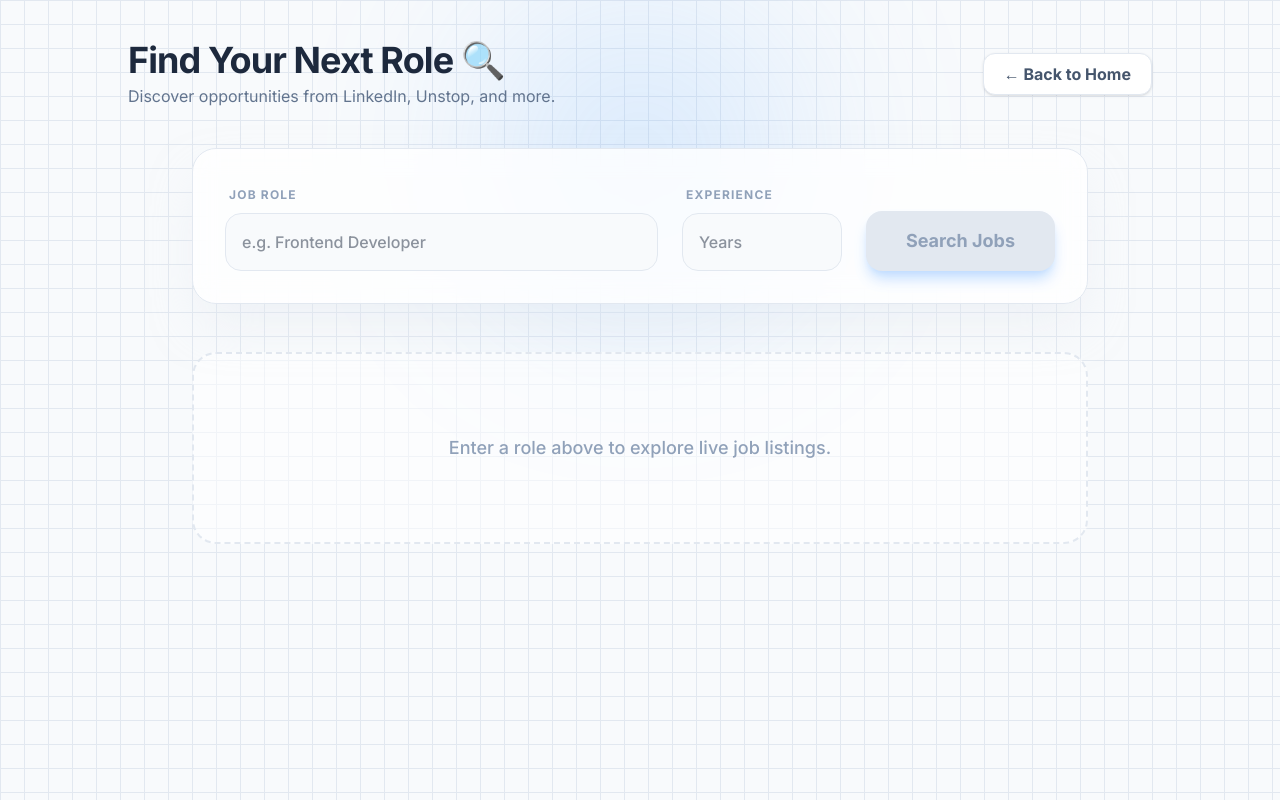
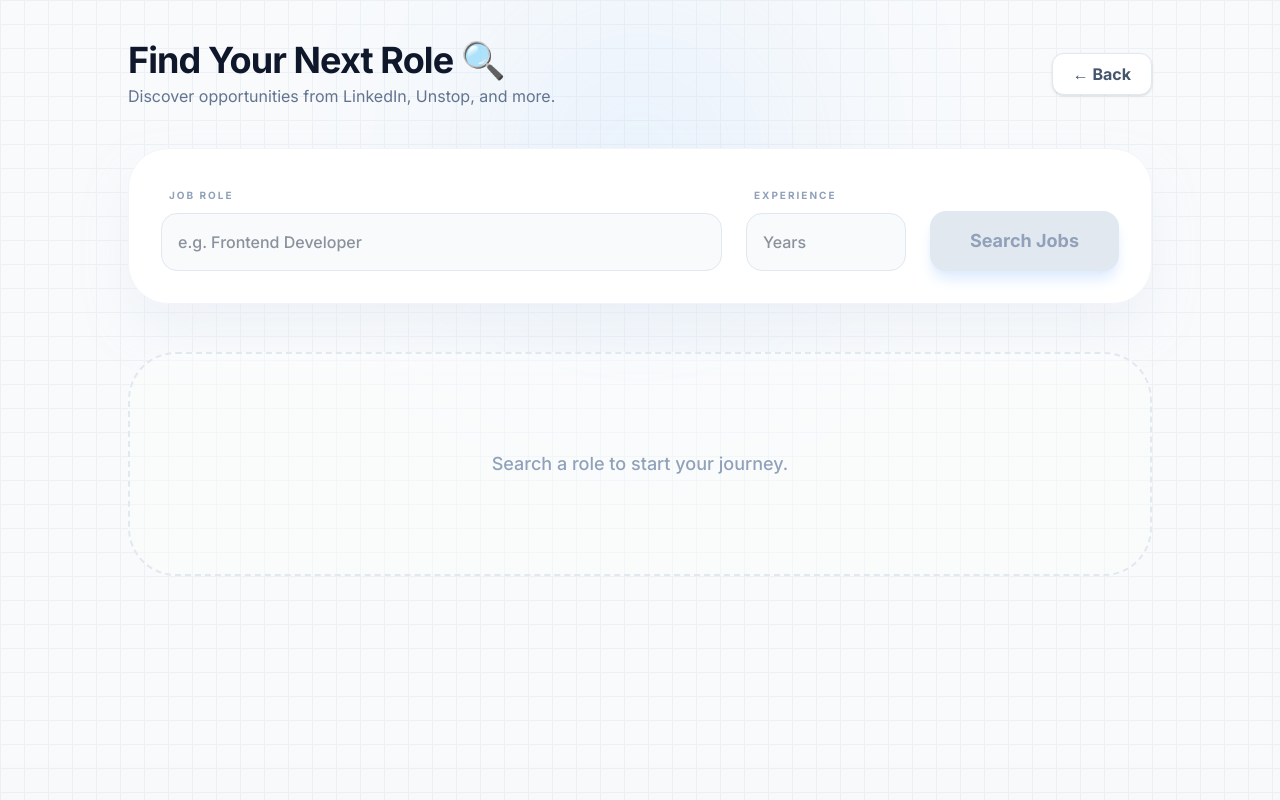
Before and after one commit to Shaunfernandez7788/CareerFirst-AI, a Next.js app: page /jobs in a window 1280 px wide. Built offline with nearby package versions, Linux system fonts and the light colour scheme.

Commit message:
UI Fix: Centered session report and aligned job search action buttons

```diff
--- a/app/jobs/page.tsx
+++ b/app/jobs/page.tsx
@@ -27,22 +27,22 @@ export default function JobSearchPage() {
   };
 
   return (
-    <div className="min-h-screen p-10 flex flex-col items-center">
+    <div className="min-h-screen p-6 md:p-10 flex flex-col items-center bg-slate-50/50">
       {/* Header Section */}
       <div className="w-full max-w-5xl flex justify-between items-center mb-10">
         <div>
-          <h1 className="text-4xl font-bold text-slate-800 tracking-tight">Find Your Next Role 🔍</h1>
+          <h1 className="text-4xl font-bold text-slate-900 tracking-tight">Find Your Next Role 🔍</h1>
           <p className="text-slate-500 mt-1">Discover opportunities from LinkedIn, Unstop, and more.</p>
         </div>
         <Link href="/" className="bg-white border border-slate-200 px-5 py-2 rounded-xl text-slate-600 font-bold hover:bg-slate-50 transition-all shadow-sm">
-          ← Back to Home
+          ← Back
         </Link>
       </div>
 
       {/* Search Bar Card */}
-      <div className="bg-white/80 backdrop-blur-md p-8 rounded-3xl shadow-2xl shadow-slate-200/50 border border-slate-200 w-full max-w-4xl flex flex-wrap gap-6 items-end">
+      <div className="bg-white p-8 rounded-[2.5rem] shadow-2xl shadow-slate-200/50 border border-slate-100 w-full max-w-5xl flex flex-wrap gap-6 items-end">
         <div className="flex-1 min-w-[280px]">
-          <label className="text-xs font-bold text-slate-400 uppercase tracking-widest ml-1">Job Role</label>
+          <label className="text-[10px] font-bold text-slate-400 uppercase tracking-[0.2em] ml-2">Job Role</label>
           <input
             type="text"
             placeholder="e.g. Frontend Developer"
@@ -51,8 +51,8 @@ export default function JobSearchPage() {
             onChange={(e) => setRole(e.target.value)}
           />
         </div>
-        <div className="w-40">
-          <label className="text-xs font-bold text-slate-400 uppercase tracking-widest ml-1">Experience</label>
+        <div className="w-full sm:w-40">
+          <label className="text-[10px] font-bold text-slate-400 uppercase tracking-[0.2em] ml-2">Experience</label>
           <input
             type="number"
             placeholder="Years"
@@ -64,50 +64,56 @@ export default function JobSearchPage() {
         <button
           onClick={handleSearch}
           disabled={loading || !role}
-          className="bg-blue-600 text-white px-10 py-4 rounded-2xl font-bold text-lg hover:bg-blue-700 disabled:bg-slate-200 disabled:text-slate-400 transition-all shadow-lg shadow-blue-200 active:scale-95"
+          className="w-full sm:w-auto bg-blue-600 text-white px-10 py-4 rounded-2xl font-bold text-lg hover:bg-blue-700 disabled:bg-slate-200 disabled:text-slate-400 transition-all shadow-lg shadow-blue-100 active:scale-95"
         >
           {loading ? "Searching..." : "Search Jobs"}
         </button>
       </div>
 
       {/* Results List */}
-      <div className="w-full max-w-4xl mt-12 grid gap-6">
+      <div className="w-full max-w-5xl mt-12 space-y-4">
         {jobs.length === 0 && !loading && (
-          <div className="text-center py-20 bg-white/50 rounded-3xl border-2 border-dashed border-slate-200">
-            <p className="text-slate-400 font-medium text-lg">Enter a role above to explore live job listings.</p>
+          <div className="text-center py-24 bg-white/40 rounded-[3rem] border-2 border-dashed border-slate-200">
+            <p className="text-slate-400 font-medium text-lg">Search a role to start your journey.</p>
           </div>
         )}
 
         {jobs.map((job: any, i) => (
-          <div key={i} className="bg-white p-6 rounded-3xl border border-slate-200 shadow-sm hover:shadow-xl hover:border-blue-100 transition-all flex flex-col md:flex-row justify-between items-center group animate-in fade-in slide-in-from-bottom-4 duration-500">
-            <div className="flex items-center gap-6 w-full">
-              <div className="w-16 h-16 bg-slate-50 rounded-2xl border border-slate-100 flex items-center justify-center overflow-hidden flex-shrink-0 shadow-inner">
+          <div key={i} className="bg-white p-6 rounded-[2rem] border border-slate-100 shadow-xl shadow-slate-200/20 hover:shadow-2xl hover:border-blue-200 transition-all flex flex-col md:flex-row md:items-center justify-between gap-6 group animate-in fade-in slide-in-from-bottom-4 duration-500">
+
+            {/* Left Section: Logo + Details */}
+            <div className="flex items-center gap-5 flex-1 min-w-0">
+              <div className="w-16 h-16 bg-slate-50 rounded-2xl border border-slate-100 flex items-center justify-center overflow-hidden flex-shrink-0 shadow-inner p-2">
                 {job.employer_logo ? (
-                  <img src={job.employer_logo} alt={job.employer_name} className="w-full h-full object-contain p-2" />
+                  <img src={job.employer_logo} alt={job.employer_name} className="w-full h-full object-contain" />
                 ) : (
-                  <span className="text-2xl font-black text-slate-200">{job.employer_name.charAt(0)}</span>
+                  <span className="text-xl font-black text-slate-300">{job.employer_name?.charAt(0)}</span>
                 )}
               </div>
 
-              <div className="flex-1">
-                <h3 className="text-xl font-bold text-slate-900 group-hover:text-blue-600 transition-colors line-clamp-1">{job.job_title}</h3>
-                <p className="text-slate-500 font-medium">{job.employer_name} • {job.job_city || "Remote"}</p>
-                <div className="flex gap-2 mt-3">
-                  <span className="inline-block text-[10px] bg-emerald-100 text-emerald-700 font-bold px-2 py-1 rounded-md uppercase tracking-wider">
+              <div className="min-w-0">
+                <h3 className="text-lg font-bold text-slate-900 group-hover:text-blue-600 transition-colors truncate pr-4">
+                  {job.job_title}
+                </h3>
+                <p className="text-slate-500 text-sm font-medium truncate">
+                  {job.employer_name} <span className="text-slate-300 mx-1">•</span> {job.job_city || "Remote"}
+                </p>
+                <div className="flex gap-2 mt-2.5">
+                  <span className="text-[9px] bg-emerald-50 text-emerald-600 font-black px-2 py-1 rounded-md uppercase tracking-widest border border-emerald-100">
                     Interview Ready
                   </span>
-                  <span className="inline-block text-[10px] bg-slate-100 text-slate-500 font-bold px-2 py-1 rounded-md uppercase tracking-wider">
+                  <span className="text-[9px] bg-slate-50 text-slate-400 font-black px-2 py-1 rounded-md uppercase tracking-widest border border-slate-100">
                     {job.job_employment_type || "Full Time"}
                   </span>
                 </div>
               </div>
             </div>
 
-            {/* 👇 UPDATED Action Buttons */}
-            <div className="flex flex-col sm:flex-row gap-3 w-full md:w-auto mt-6 md:mt-0">
+            {/* Right Section: FIXED Action Buttons */}
+            <div className="flex items-center gap-3 w-full md:w-auto shrink-0 border-t md:border-t-0 pt-4 md:pt-0">
               <Link
                 href={`/interview?role=${encodeURIComponent(job.job_title)}&company=${encodeURIComponent(job.employer_name)}`}
-                className="flex-1 md:flex-none text-center bg-emerald-600 text-white px-6 py-3 rounded-xl font-bold hover:bg-emerald-700 transition-all shadow-md shadow-emerald-100 active:scale-95"
+                className="flex-1 md:flex-none whitespace-nowrap bg-emerald-600 text-white px-6 py-3 rounded-xl font-bold text-sm hover:bg-emerald-700 transition-all shadow-lg shadow-emerald-50 active:scale-95 text-center"
               >
                 Practice Now 🤵
               </Link>
@@ -115,7 +121,8 @@ export default function JobSearchPage() {
               <a
                 href={job.job_apply_link}
                 target="_blank"
-                className="flex-1 md:flex-none text-center bg-blue-600 text-white px-6 py-3 rounded-xl font-bold hover:bg-blue-700 transition-all shadow-md shadow-blue-100 active:scale-95"
+                rel="noopener noreferrer"
+                className="flex-1 md:flex-none whitespace-nowrap bg-blue-600 text-white px-6 py-3 rounded-xl font-bold text-sm hover:bg-blue-700 transition-all shadow-lg shadow-blue-50 active:scale-95 text-center"
               >
                 Apply Now
               </a>
```
